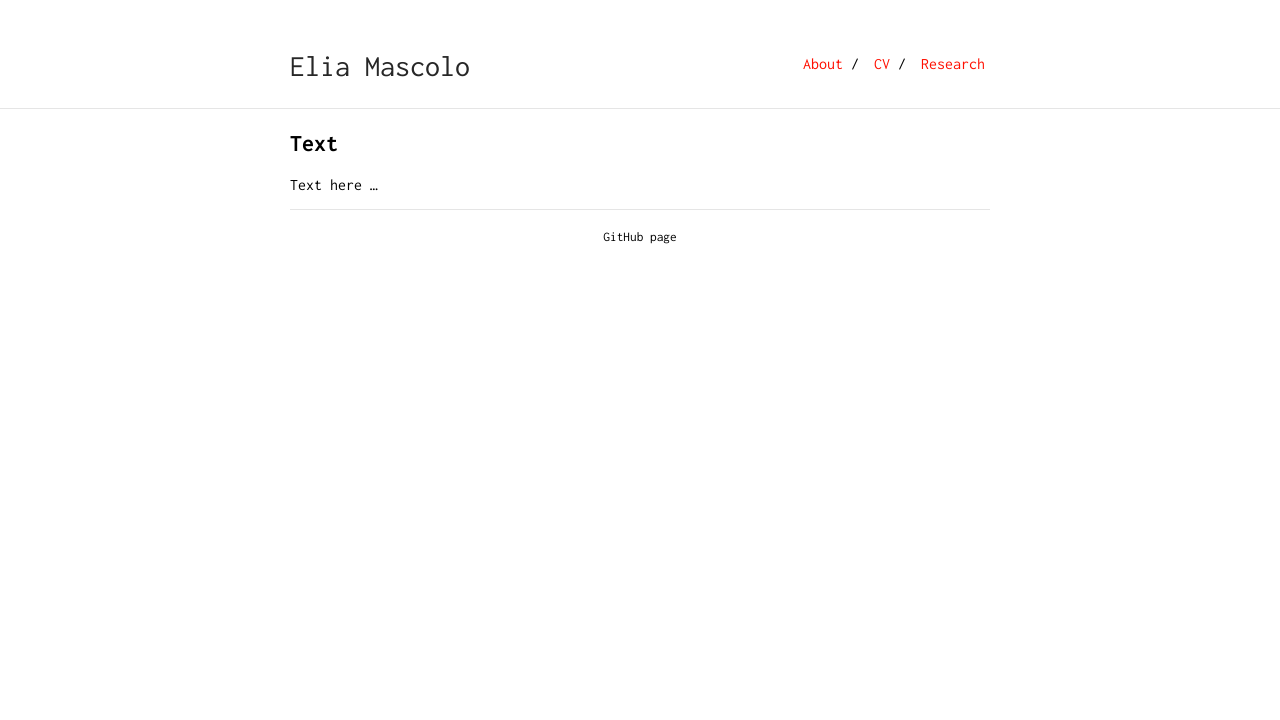
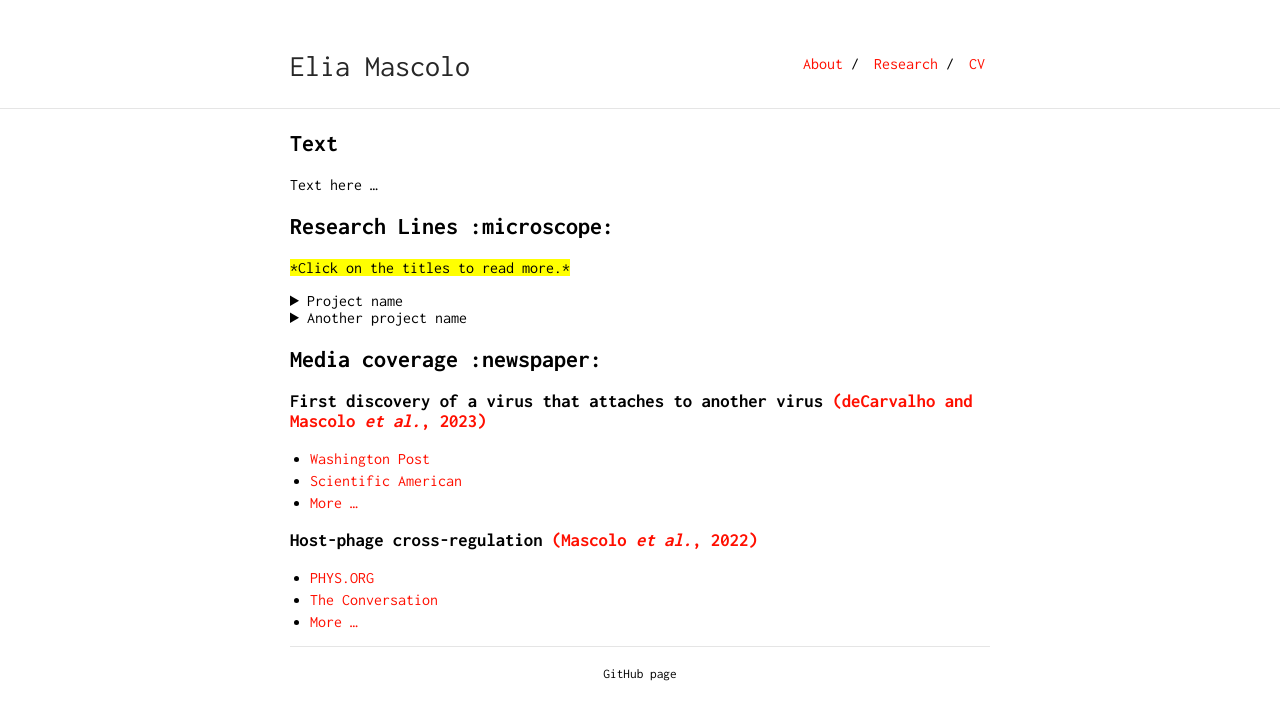
Before and after one commit to eliamascolo/eliamascolo.github.io, a Jekyll site: the page built from research.md, in a window 1280 px wide. Shown: the top 720 px of the page. Built offline with Jekyll 4.4.1, drawn with Linux system fonts in a browser that asks for light colours; our own code applies the rules of GitHub Pages for plain Markdown files.

Commit message:
Add media coverage

```diff
--- a/_config.yml
+++ b/_config.yml
@@ -22,7 +22,7 @@ sass:
 nav:
  - name: "About"
    link: "/"
+ - name: "Research"
+   link: "research"
  - name: "CV"
    link: "CV_Elia_Mascolo.pdf"
- - name: "Research"
-   link: "research"
--- a/research.md
+++ b/research.md
@@ -5,3 +5,30 @@ layout: default
 ## Text
 
 Text here ...
+
+
+## Research Lines :microscope:
+<mark>*Click on the titles to read more.*</mark>
+
+<details>
+<summary>Project name</summary>
+
+Text here ...
+</details>
+
+<details>
+<summary>Another project name</summary>
+
+Text here ...
+</details>
+
+## Media coverage :newspaper:
+### First discovery of a virus that attaches to another virus [(deCarvalho and Mascolo *et al.*, 2023)](https://www.nature.com/articles/s41396-023-01548-0)
+* [Washington Post](https://www.washingtonpost.com/science/2023/11/13/mindflayer-virus-discovered-maryland/)
+* [Scientific American](https://www.scientificamerican.com/article/vampire-viruses-prey-on-other-viruses-to-replicate-themselves-and-may-hold-the-key-to-new-antiviral-therapies/)
+* [More ...](https://nature.altmetric.com/details/155926514/news)
+
+### Host-phage cross-regulation [(Mascolo *et al.*, 2022)](https://doi.org/10.3389/fmicb.2022.918015)
+* [PHYS.ORG](https://phys.org/news/2022-09-viruses-eyes-ears.html)
+* [The Conversation](https://theconversation.com/viruses-may-be-watching-you-some-microbes-lie-in-wait-until-their-hosts-unknowingly-give-them-the-signal-to-start-multiplying-and-kill-them-189949)
+* [More ...](https://loop-impact.frontiersin.org/impact/article/918015#socialbuzz)
```
Also changed, not shown: index.md (+2 -0 lines).
